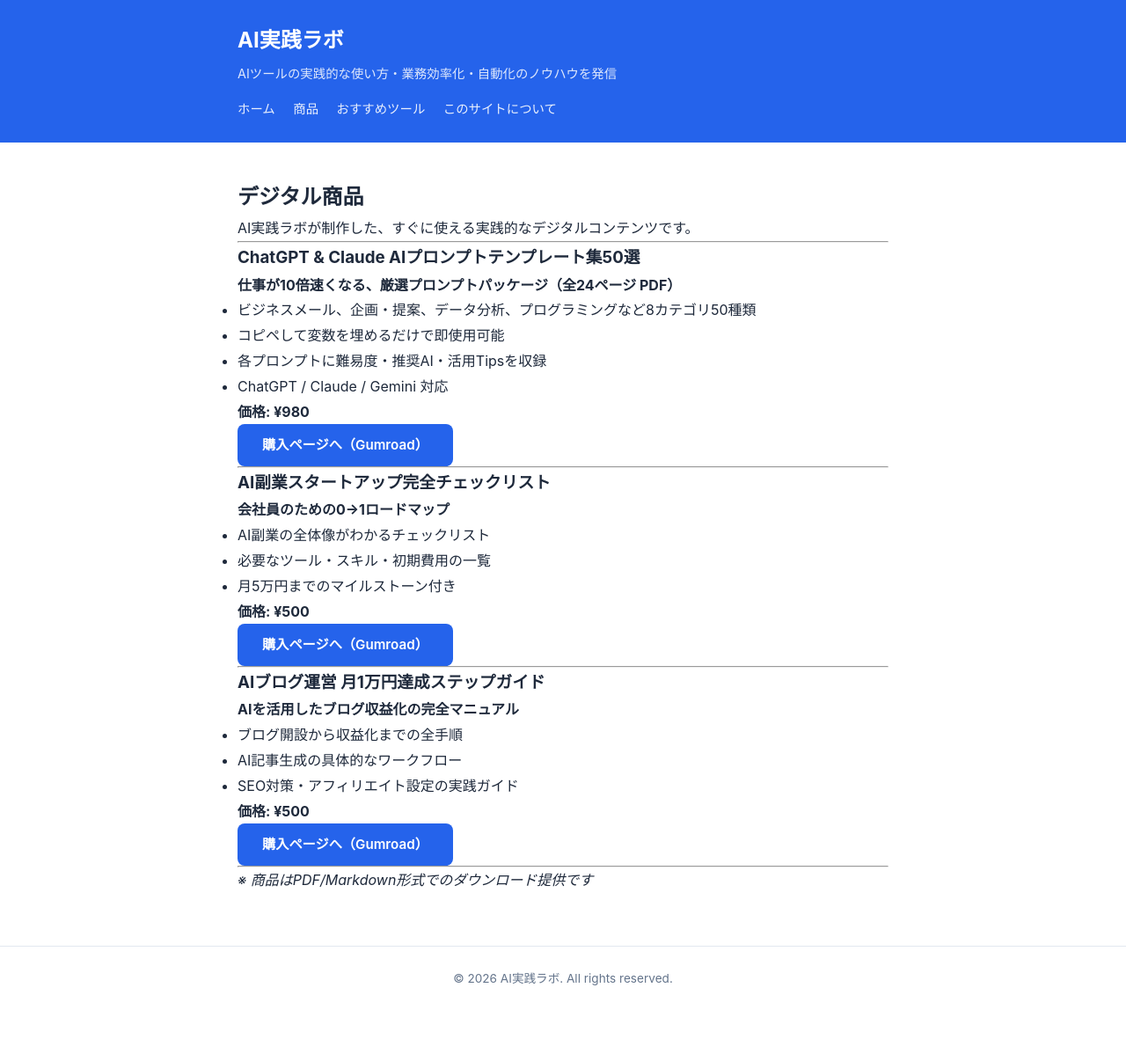
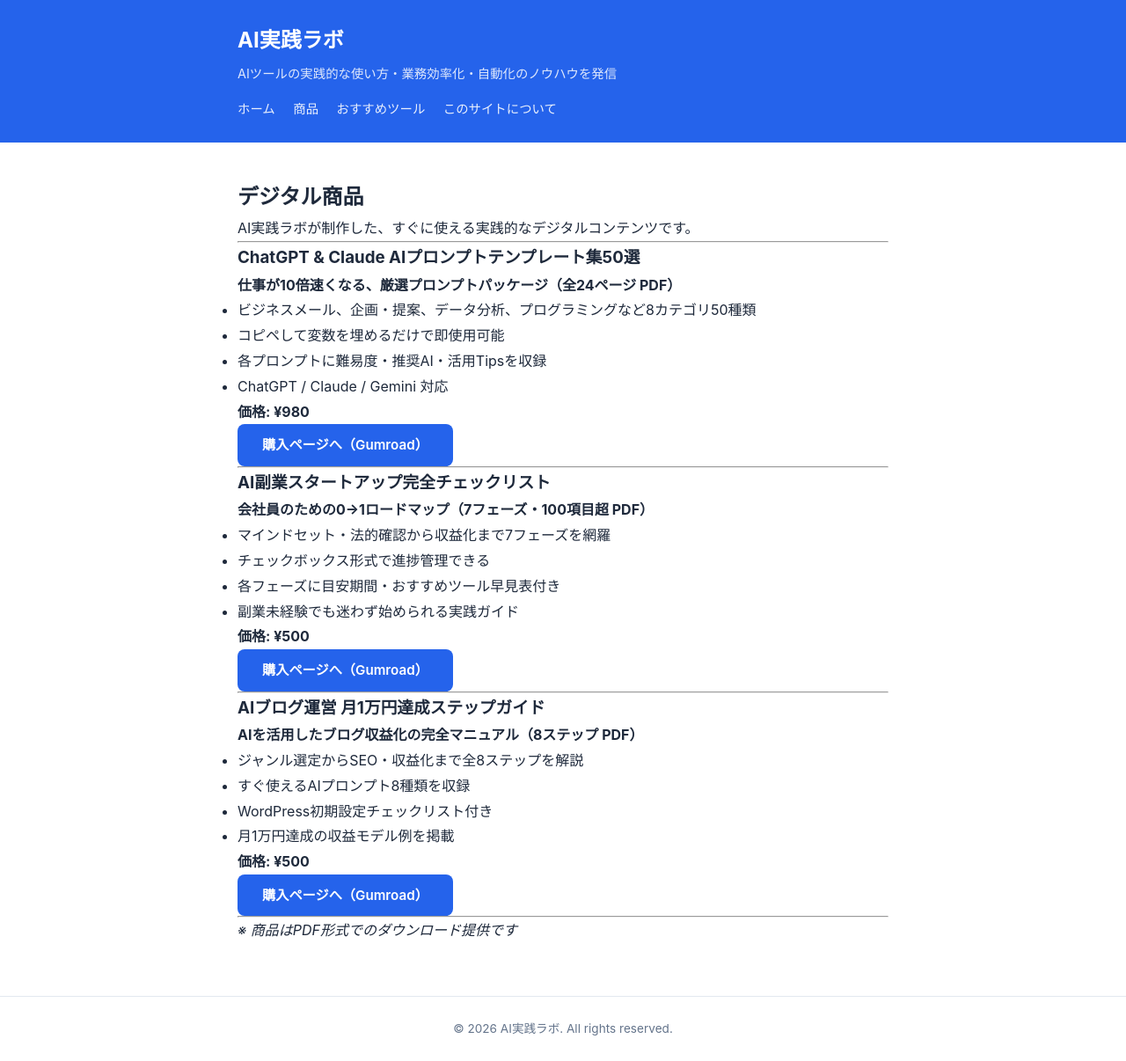
Before and after one commit to toto2014jp-prog/toto2014jp, a Jekyll site: the page built from products.md, in a window 1280 px wide. Shown: the whole page at 88% size. Built offline with Jekyll 4.4.1, drawn with Linux system fonts in a browser that asks for light colours; before the commit the page ends 1148 px from its top, so only the background shows below that.

Commit message:
商品ページ: 3商品の説明文を充実させPDF形式に統一
Co-Authored-By: Claude Opus 4.6 <noreply@anthropic.com>

```diff
--- a/products.md
+++ b/products.md
@@ -28,11 +28,12 @@ AI実践ラボが制作した、すぐに使える実践的なデジタルコン
 
 ### AI副業スタートアップ完全チェックリスト
 
-**会社員のための0→1ロードマップ**
+**会社員のための0→1ロードマップ（7フェーズ・100項目超 PDF）**
 
-- AI副業の全体像がわかるチェックリスト
-- 必要なツール・スキル・初期費用の一覧
-- 月5万円までのマイルストーン付き
+- マインドセット・法的確認から収益化まで7フェーズを網羅
+- チェックボックス形式で進捗管理できる
+- 各フェーズに目安期間・おすすめツール早見表付き
+- 副業未経験でも迷わず始められる実践ガイド
 
 **価格: ¥500**
 
@@ -42,11 +43,12 @@ AI実践ラボが制作した、すぐに使える実践的なデジタルコン
 
 ### AIブログ運営 月1万円達成ステップガイド
 
-**AIを活用したブログ収益化の完全マニュアル**
+**AIを活用したブログ収益化の完全マニュアル（8ステップ PDF）**
 
-- ブログ開設から収益化までの全手順
-- AI記事生成の具体的なワークフロー
-- SEO対策・アフィリエイト設定の実践ガイド
+- ジャンル選定からSEO・収益化まで全8ステップを解説
+- すぐ使えるAIプロンプト8種類を収録
+- WordPress初期設定チェックリスト付き
+- 月1万円達成の収益モデル例を掲載
 
 **価格: ¥500**
 
@@ -54,4 +56,4 @@ AI実践ラボが制作した、すぐに使える実践的なデジタルコン
 
 ---
 
-*※ 商品はPDF/Markdown形式でのダウンロード提供です*
+*※ 商品はPDF形式でのダウンロード提供です*
```
